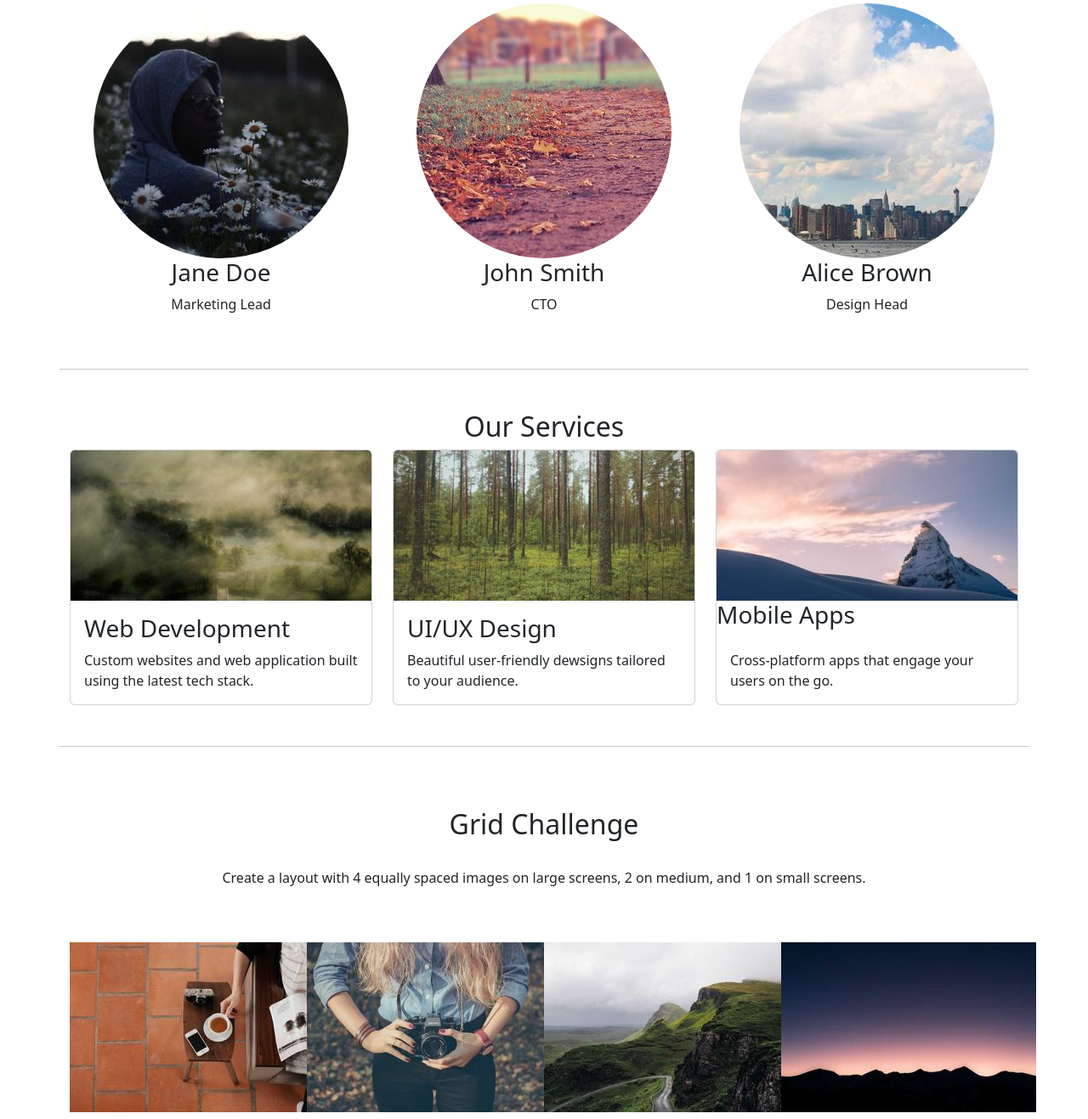
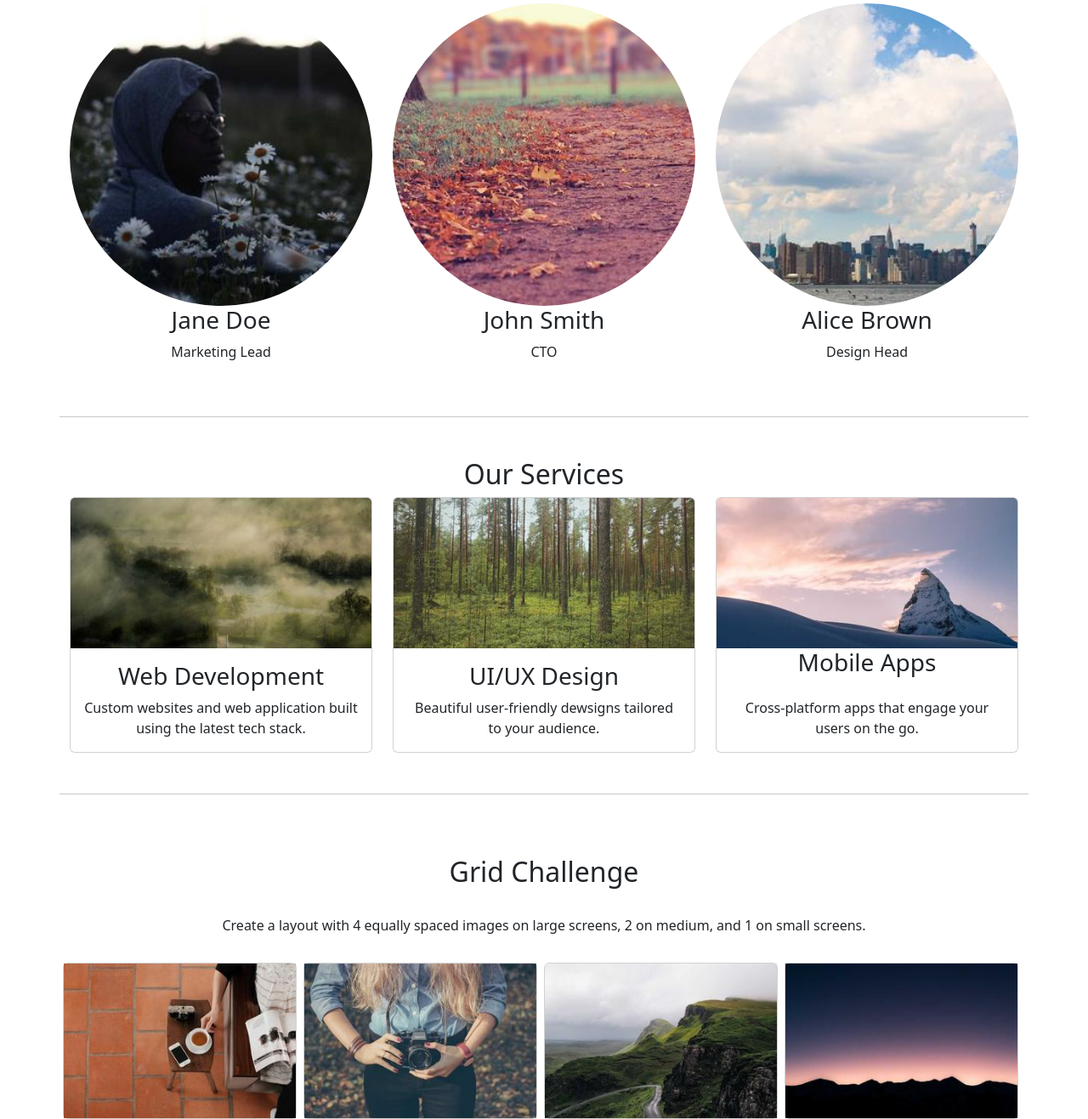
Before and after one commit to ruthndiko43/bootstrap_study, a plain HTML site: page gridtask2.html in a window 1280 px wide. Shown: the part 42-1359 px from the top of the page at 85% size. Drawn offline with nearby package versions, Linux system fonts and the light colour scheme.

Commit message:
gridtask

```diff
--- a/gridtask2.html
+++ b/gridtask2.html
@@ -11,26 +11,32 @@
 <body>
     <h2 class="text-center">Our Team</h2>
     <div class="container">
-        <div class="row g-4 text-center">
-            <div class="col-md-4">
+        <div class="row text-center">
+            <div class="col-md-4 col-sm-12">
+                <div class="card border-0">
                     <img src="jane.jpg" alt="" class="rounded-circle ">
                     <h3>Jane Doe</h3>
                     <p>Marketing Lead</p>
                 </div>
-            <div class="col-md-4">
+            </div>
+            <div class="col-md-4 col-sm-12">
+                <div class="card border-0">
                     <img src="john.jpg" alt="" class="rounded-circle ">
                     <h3>John Smith</h3>
                     <p>CTO</p>
                 </div>
-            <div class="col-md-4">
+            </div>
+            <div class="col-md-4 col-sm-12">
+                <div class="card border-0">
                     <img src="alice.jpg" alt="" class="rounded-circle ">
                     <h3>Alice Brown</h3>
                     Design Head
                 </div>
+            </div>
             <hr class="my-5">
         </div>
         <h2 class="text-center">Our Services</h2>
-        <div class="row g-4">
+        <div class="row text-center g-4">
             <div class="col-md-6 col-lg-4">
                 <div class="card h-100">
                     <img src="web.jpg" class="card-img-top" alt="...">
@@ -63,18 +69,29 @@
             <h2 class="text-center">Grid Challenge</h2>
             <p class="text-center">Create a layout with 4 equally spaced images on large screens, 2 on medium, and 1 on
                 small screens.</p>
-            <div class="row  text-center g-4">
+            <div class="row  text-center g-2">
                 <div class="col-sm-12 col-md-6 col-lg-3">
+                    <div class="card">
                         <img src="grid1.jpg" alt="">
                     </div>
+                </div>
                 <div class="col-sm-12 col-md-6 col-lg-3">
+                    <div class="card">
                         <img src="grid2.jpg" alt="">
                     </div>
+
+                </div>
                 <div class="col-sm-12 col-md-6 col-lg-3">
+                    <div class="card">
                         <img src="grid3.jpg" alt="">
                     </div>
+
+                </div>
                 <div class="col-sm-12 col-md-6 col-lg-3">
+                    <div class="card">
                         <img src="grid4.jpg" alt="">
+                    </div>
+
                 </div>
             </div>
         </div>
```
Lines whose indentation alone changed are shown as unchanged.
